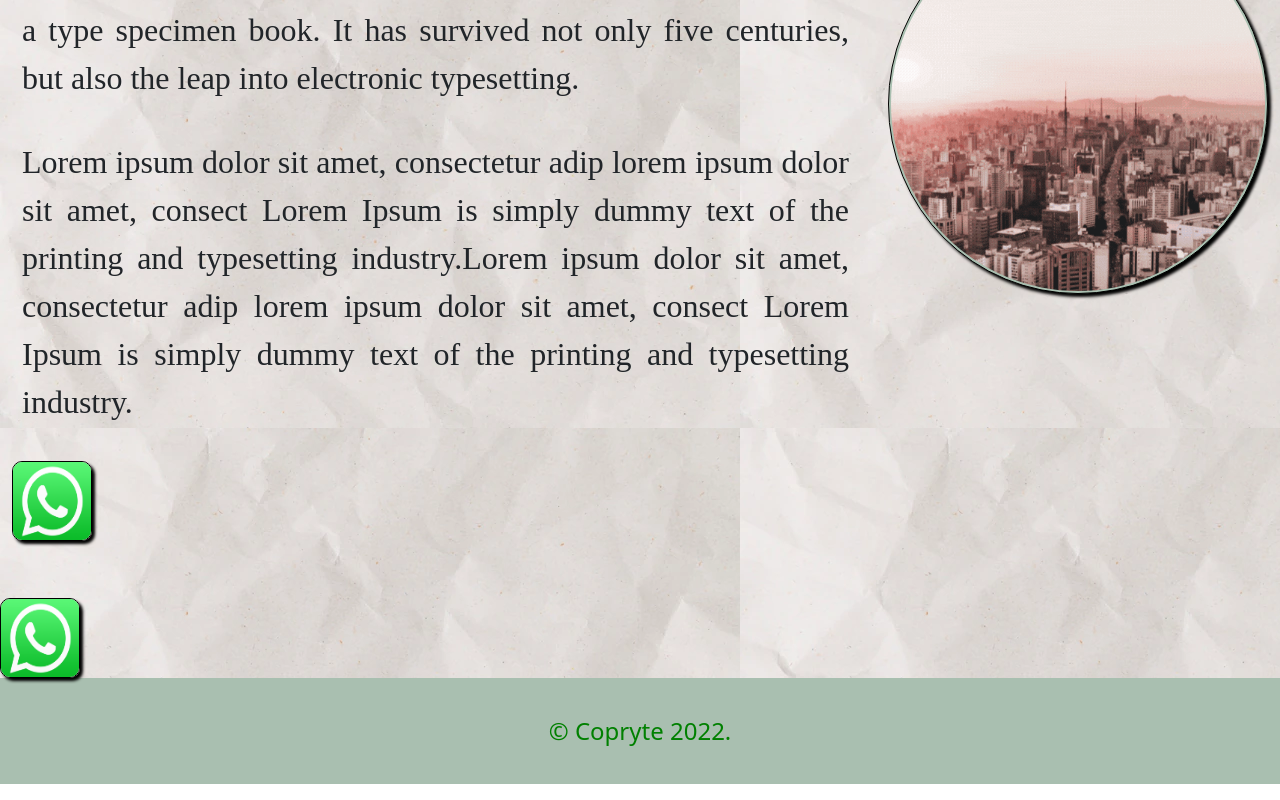
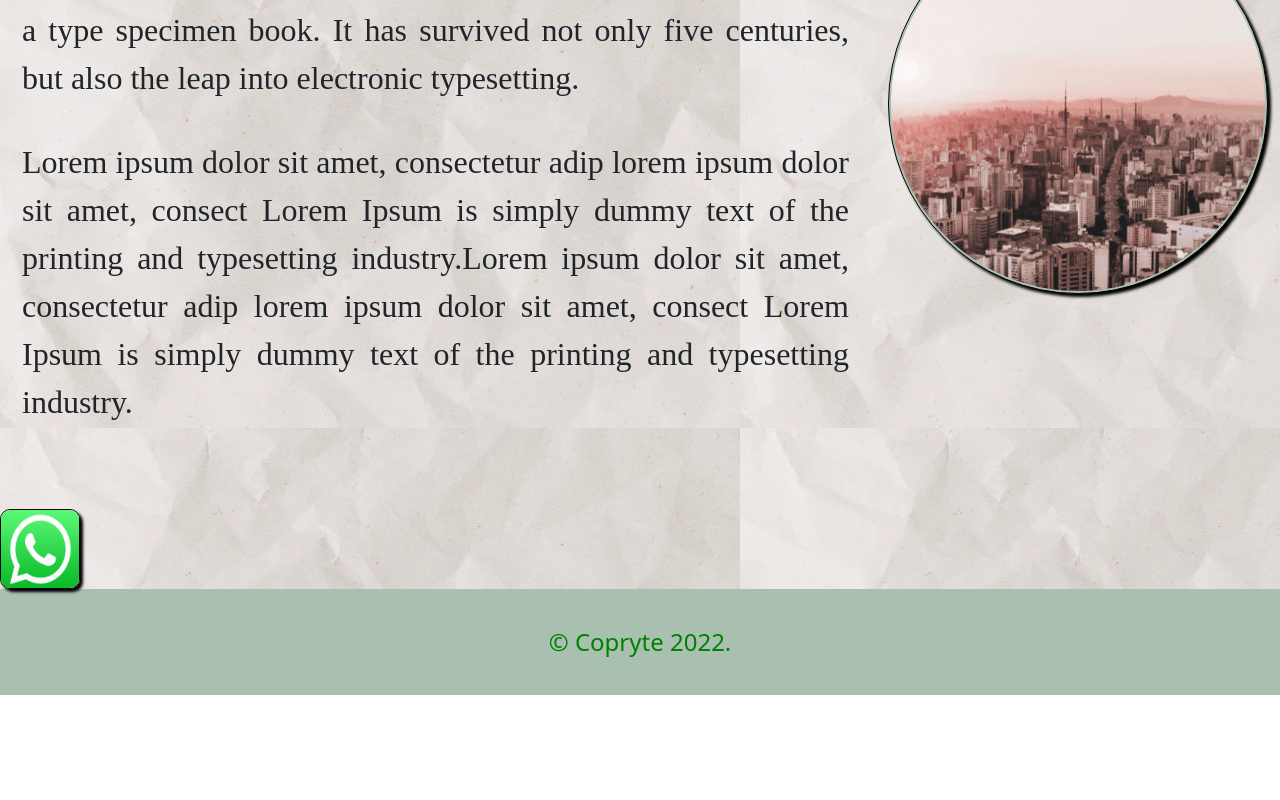
Before and after one commit to jfilinho/site-hoteleiro, a React (Create React App) app: page /sobre in a window 1280 px wide. Shown: the part 1051-1851 px from the top of the page. After the commit the page ends 1762 px from the top, so only its background shows below. Built offline with nearby package versions, Linux system fonts and the light colour scheme.

Commit message:
icone flutuante novo commit

```diff
--- a/src/components/About.js
+++ b/src/components/About.js
@@ -33,18 +33,7 @@ function About(){
                 src="./img/Hotel_Tulipa.gif"
               />
             </div>
-            <a
-              href="https://wa.me/5511974751884?text=Olá,%20gostaria%20de%20mais%20
-              informações%20sobre%20hospedagem."
-              target="blank"
-              className="icons-contact"
-            >
-              <img
-                src="./img/whatsapp.png"
-                alt="icone WhatsApp"
-                className="whatsapp"
-              />
-            </a>
+
           </div>
         </div>
       </div>
--- a/src/components/Album.js
+++ b/src/components/Album.js
@@ -133,18 +133,7 @@ function Album(){
                   />
                 </div>
               </div>
-              <a
-                href="https://wa.me/5511974751884?text=Olá,%20gostaria%20de%20mais%20
-              informações%20sobre%20hospedagem."
-                target="blank"
-                className="icons-contact"
-              >
-                <img
-                  src="./img/whatsapp.png"
-                  alt="icone WhatsApp"
-                  className="whatsapp"
-                />
-              </a>
+
             </div>
           </div>
         </div>
--- a/src/estilos/style.css
+++ b/src/estilos/style.css
@@ -138,13 +138,21 @@
   font-size: 3.5rem;
 }
 .whatsapp{
+
   width: 80px;
   height: 80px;
   border-radius:10px;
   border: 1px solid black;
   box-shadow: 3px 3px 3px black;
-
-
+}
+.whatsapp-link{
+  position: fixed;
+ width: 60px;
+  height: 60px;
+  border-radius:50px;
+  border: 1px solid black;
+  box-shadow: 3px 3px 3px black;
+  z-index: 1000;
 }
 .facebook{
   width: 80px;
```
